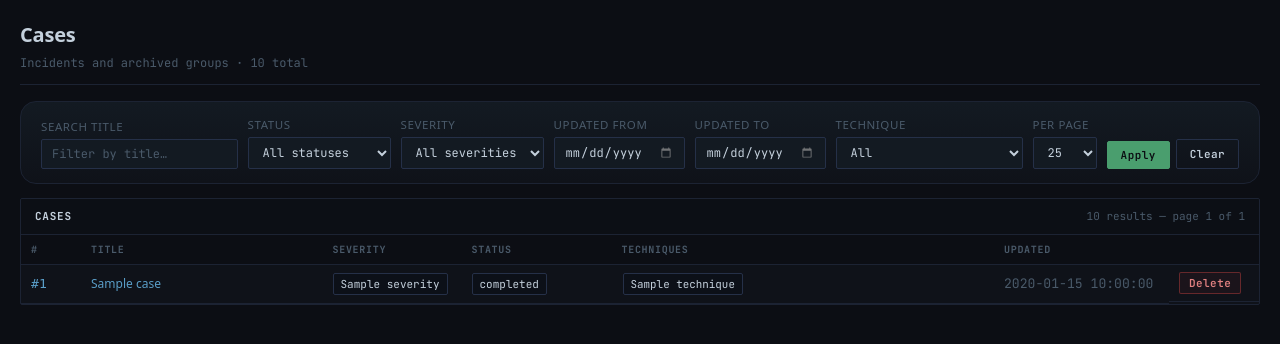
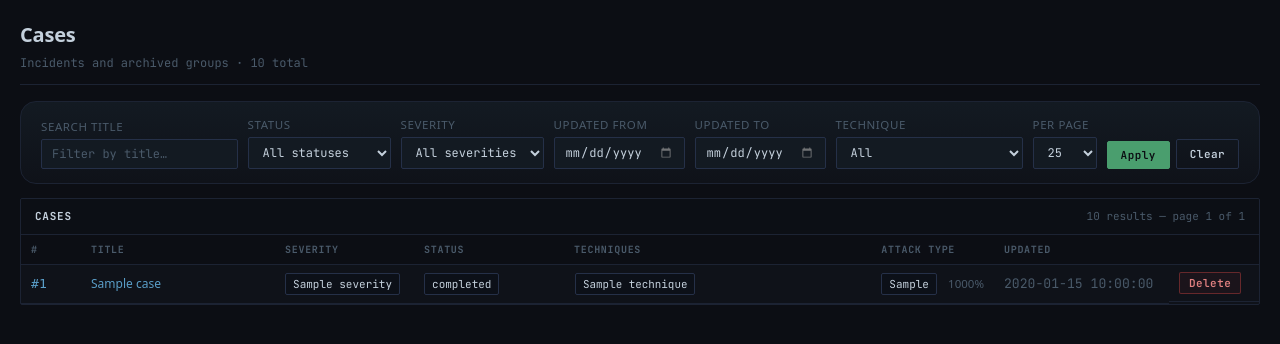
Before and after one commit to noctisapi/NoctisAPI-pro, a Python web app: template templates/cases.html in a window 1280 px wide. Shown: the part 44-388 px from the top of the page. Run offline with Jinja, Linux system fonts and the light colour scheme; the template is opened without the code that fills it: most values are stand-ins (such as "Sample title", 1, 10 or a date in 2020).

Commit message:
feat(ui): show attack classification in cases, actor, campaigns templates
- cases.html: Attack Type column with colored badge + confidence %
- case_detail.html: Attack type row in Investigation Summary intel-grid
- actor.html: typical_behavior badge next to actor ID in page header
- campaigns.html: Attack Mix column with auto/targeted ratio badges

```diff
--- a/templates/cases.html
+++ b/templates/cases.html
@@ -9,6 +9,9 @@
   .status-monitoring   { background:rgba(74,144,226,.12); color:#7ab8f5; border-color:rgba(74,144,226,.4); }
   .status-closed       { background:rgba(200,200,200,.1); color:var(--muted); border-color:rgba(200,200,200,.3); }
   .status-false_positive { background:rgba(255,179,0,.12); color:#ffc940; border-color:rgba(255,179,0,.35); }
+  .at-automated { background:rgba(74,144,226,.12); color:#7ab8f5; border-color:rgba(74,144,226,.4); }
+  .at-targeted  { background:rgba(231,76,60,.12);  color:#f2a6a6; border-color:rgba(231,76,60,.4); }
+  .at-mixed     { background:rgba(255,179,0,.12);  color:#ffc940; border-color:rgba(255,179,0,.4); }
 
   .filter-card {
     background: linear-gradient(180deg, var(--panel2), var(--panel));
@@ -118,6 +121,7 @@
           <th data-type="select" data-options='["critical","high","medium","low"]' style="width:110px;">Severity</th>
           <th data-type="select" data-options='["open","monitoring","closed","false positive"]' style="width:150px;">Status</th>
           <th data-type="text">Techniques</th>
+          <th data-type="select" data-options='["automated","targeted","mixed"]' style="width:120px;">Attack Type</th>
           <th data-type="date" style="width:175px;">Updated</th>
           <th data-type="none" style="width:90px;"></th>
         </tr>
@@ -146,6 +150,16 @@
             <span class="badge" style="font-size:0.68rem;margin:1px;">{{ t | replace('_',' ') }}</span>
             {% endfor %}
           </td>
+          <td>
+            {% if c.attack_type %}
+            <span class="badge at-{{ c.attack_type }}">{{ c.attack_type }}</span>
+            {% if c.confidence_score %}
+            <span class="muted" style="font-size:0.72rem;margin-left:4px;">{{ (c.confidence_score * 100)|round|int }}%</span>
+            {% endif %}
+            {% else %}
+            <span class="muted" style="font-size:0.82rem;">—</span>
+            {% endif %}
+          </td>
           <td class="mono muted" style="font-size:0.82rem;">{{ c.updated_at }}</td>
           <td class="table-actions">
             <button class="btn btn-danger btn-small" type="button" onclick="deleteCase({{ c.id }}, this)">Delete</button>
@@ -154,7 +168,7 @@
         {% endfor %}
         {% if not cases %}
         <tr>
-          <td colspan="6" style="text-align:center;padding:32px;" class="muted">
+          <td colspan="7" style="text-align:center;padding:32px;" class="muted">
             No cases found{% if q or status_filter or severity_filter %} matching the current filters{% endif %}.
           </td>
         </tr>
```
Also changed, not shown: templates/actor.html (+11 -1 lines), templates/campaigns.html (+13 -0 lines), templates/case_detail.html (+12 -0 lines).
